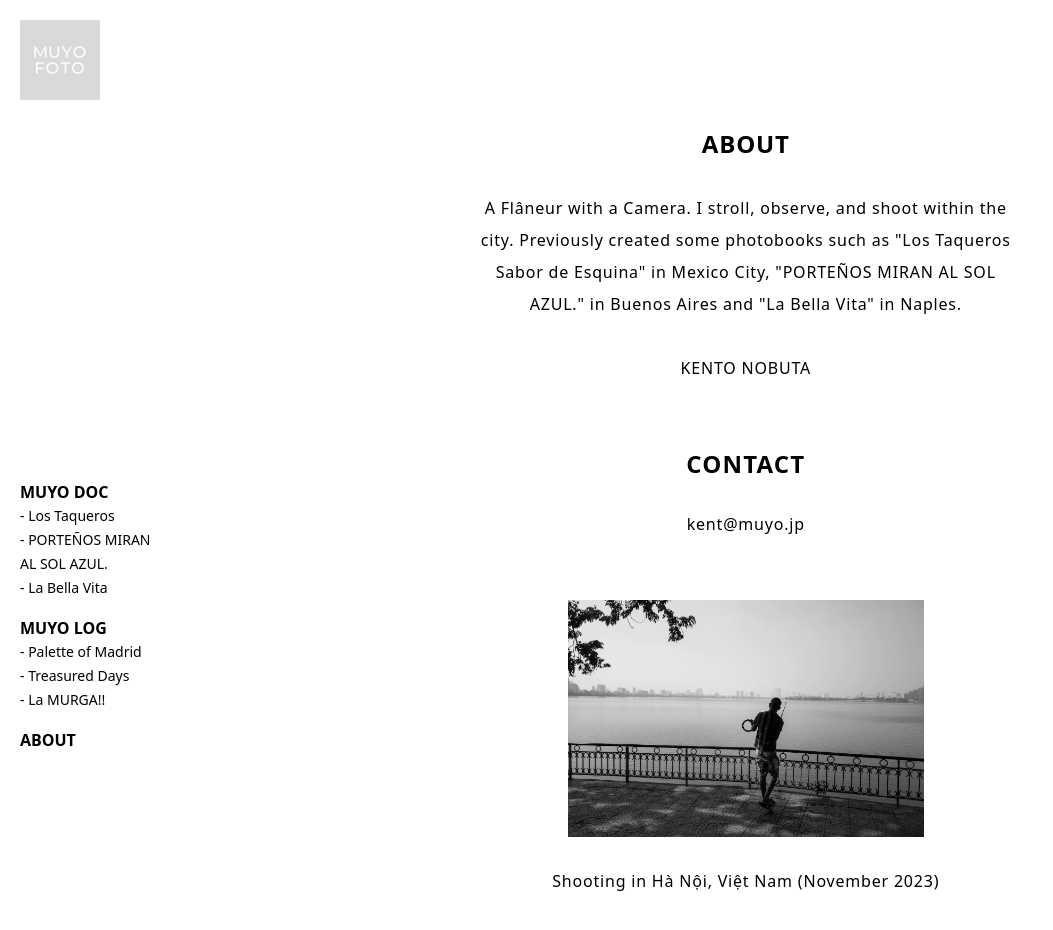
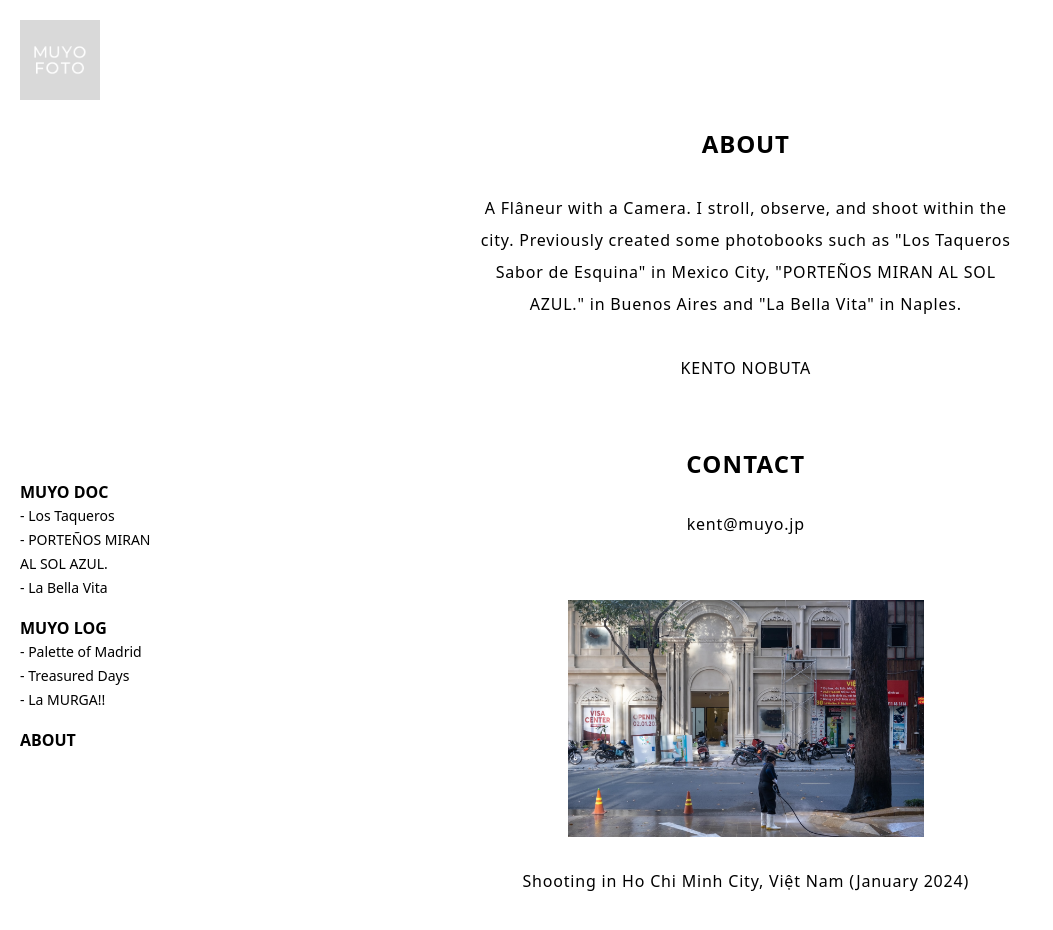
Before and after one commit to Kenchim/muyofoto, a Next.js app: page /about in a window 1280 px wide. Shown: the top 930 px of the page, without its empty margins (0-1053 px from the left). Built offline with nearby package versions, Linux system fonts and the light colour scheme.

Commit message:
update nowjpg for about page

```diff
--- a/app/about/page.tsx
+++ b/app/about/page.tsx
@@ -16,7 +16,7 @@ export default function About() {
             <FotoCap
             url="../now.jpg"
             alt="Ha noi Vietnam"
-            caption="Shooting in Hà Nội, Việt Nam (November 2023)"
+            caption="Shooting in Ho Chi Minh City, Việt Nam (January 2024)"
             />
             <p className="pb-20"></p>
     </div>
```
Also changed, not shown: public/now.jpg.
